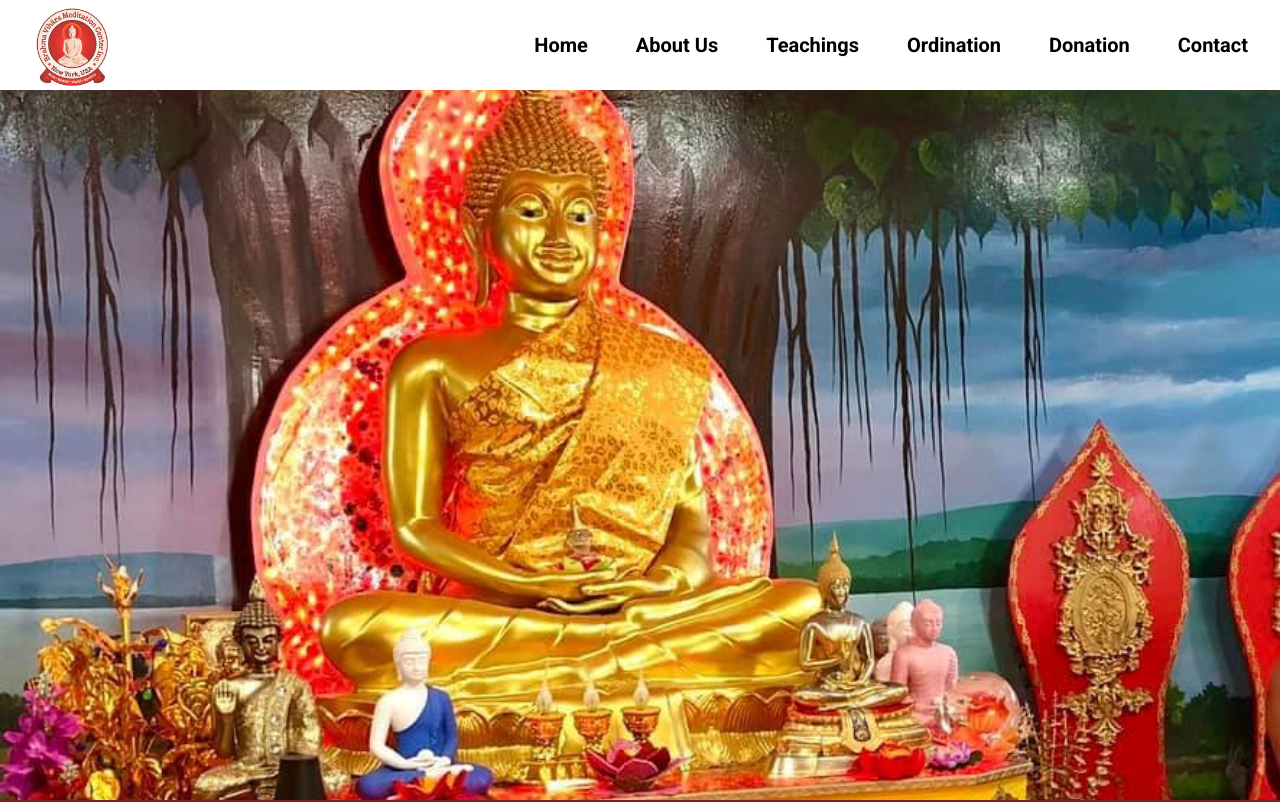
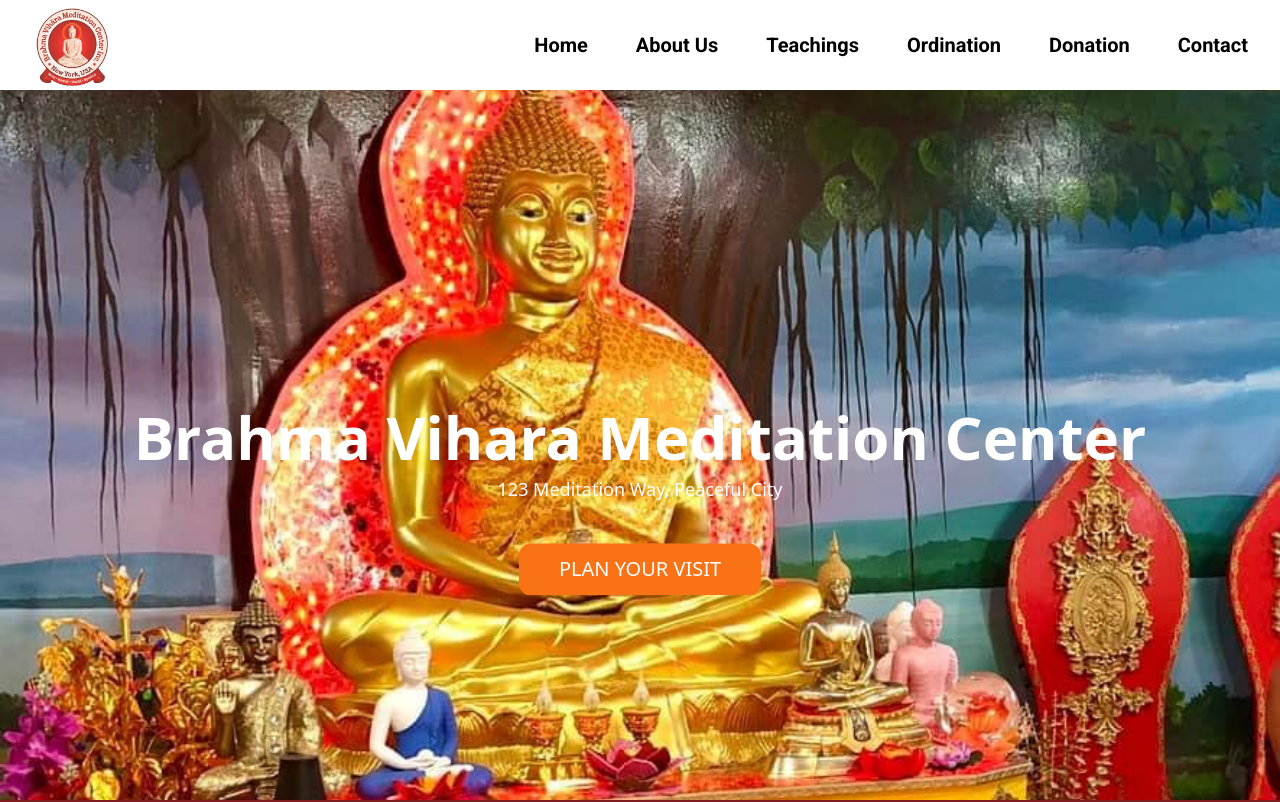
Before and after one commit to SaikatDEV/brahmaViharaMeditationCenter, a React (Vite) app: page / in a window 1280 px wide. Shown: the top 802 px of the page. Built offline with nearby package versions, Linux system fonts and the light colour scheme.

Commit message:
Added changes with animation

```diff
--- a/src/components/Section/BuddhaBanner.jsx
+++ b/src/components/Section/BuddhaBanner.jsx
@@ -1,8 +1,30 @@
-import React from "react";
+import React, { useEffect } from "react";
 
 function BuddhaBanner() {
+  useEffect(() => {
+    // Scroll to the top of the page on component mount
+    window.scrollTo({ top: 0, behavior: "smooth" });
+  }, []);
+
   return (
     <div id="home" className="relative">
+      {/* Title Section */}
+      <div className="absolute inset-0 flex items-end justify-center z-10 animate-titleFadeIn">
+        <div className="flex flex-col items-center">
+          <div className="text-center text-white">
+            <h1 className="text-6xl font-bold">
+              Brahma Vihara Meditation Center
+            </h1>
+            <p className="text-lg mt-2">123 Meditation Way, Peaceful City</p>
+          </div>
+          <div>
+            <button className="text-white text-bold text-xl bg-orange-500 px-10 py-3 mt-10 rounded-xl hover:bg-orange-400">
+              PLAN YOUR VISIT
+            </button>
+          </div>
+        </div>
+      </div>
+
       {/* Scrollable Banner */}
       <div className="h-screen w-full overflow-y-scroll">
         <img
--- a/tailwind.config.js
+++ b/tailwind.config.js
@@ -1,3 +1,5 @@
+import shadows from "@mui/material/styles/shadows";
+
 /** @type {import('tailwindcss').Config} */
 export default {
   content: ["./index.html", "./src/**/*.{js,ts,jsx,tsx}"],
@@ -6,16 +8,26 @@ export default {
       fontFamily: {
         roboto: ["Roboto", "sans-serif"], // Define 'font-roboto'
         lobster: ["Lobster", "cursive"], // Define 'font-lobster'
-        // Add more fonts as needed
       },
       animation: {
         fadeIn: "fadeIn 0.5s ease-in-out forwards",
+        titleFadeIn: "titleFadeIn 3s ease-out forwards", // New animation for title
       },
       keyframes: {
         fadeIn: {
           "75%": { opacity: "0" },
           "100%": { opacity: "1" },
         },
+        titleFadeIn: {
+          "0%": {
+            opacity: "0",
+            transform: "translateY(-25%)", // Start slightly below the center
+          },
+          "100%": {
+            opacity: "1",
+            transform: "translateY(-35%)", // End at slightly above the center
+          },
+        },
       },
     },
   },
```
